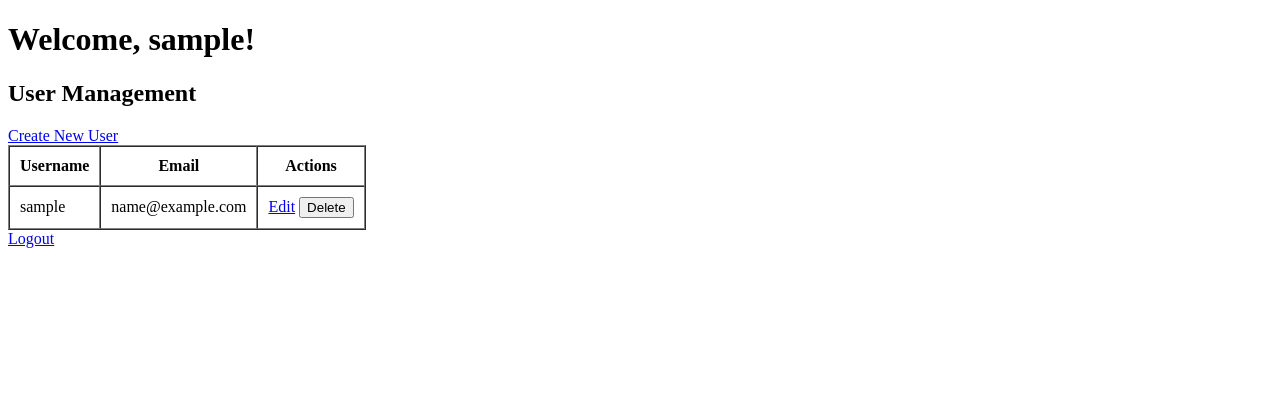
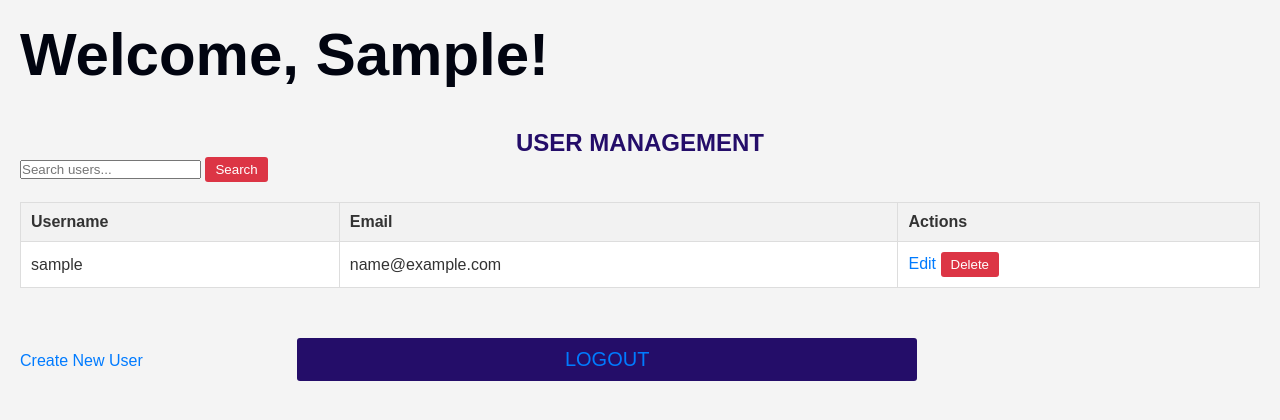
Before and after one commit to deepi-del/week_six_login_page, a Django app: page /accounts/admin-home/ in a window 1280 px wide. Shown: the top 420 px of the page. Run offline with Django 5.2, Linux system fonts and the light colour scheme; the visitor is signed in with stand-in values (Sample User, id 1); data comes from the database, SQL or seed files in the repository.

Commit message:
final changes

```diff
--- a/myapp/accounts/models.py
+++ b/myapp/accounts/models.py
@@ -9,7 +9,7 @@ class CustomUser(AbstractUser):
     def __str__(self):
         return self.username
 
-# Admin Profile Model
+# Admin  Model
 class AdminProfile(models.Model):
     user = models.OneToOneField('accounts.CustomUser', on_delete=models.CASCADE)
     department = models.CharField(max_length=100, blank=True, null=True)
--- /dev/null
+++ b/myapp/accounts/static/css/admin.css
@@ -0,0 +1,81 @@
+
+* {
+    margin: 0;
+    padding: 0;
+    box-sizing: border-box;
+}
+
+body {
+    font-family: Arial, sans-serif;
+    background-color: #f4f4f4;
+    color: #333;
+    padding: 20px;
+}
+
+.welcome {
+    color: #010410;
+    text-transform: capitalize;
+    font-size: 60px;
+    margin-bottom: 40px;
+}
+.management{
+    text-transform: uppercase;
+    text-align: center;
+    color: #240d69;
+}
+table {
+    width: 100%;
+    border-collapse: collapse;
+    margin-top: 20px;
+    background-color: #fff;
+
+}
+
+th, td {
+    padding: 10px;
+    text-align: left;
+    border: 1px solid #ddd;
+}
+
+th {
+    background-color: #f2f2f2;
+}
+
+tr:hover {
+    background-color: #f1f1f1;
+}
+
+a {
+    text-decoration: none;
+    color: #007BFF;
+}
+
+a:hover {
+    text-decoration: underline;
+}
+
+button {
+    padding: 5px 10px;
+    background-color: #dc3545;
+    color: white;
+    border: none;
+    border-radius: 3px;
+    cursor: pointer;
+}
+
+button:hover {
+    background-color: #c82333;
+}
+#logoutbtn{
+    padding: 10px 20px;
+    background-color: #240d69;
+    color: white;
+    border: none;
+    border-radius: 3px;
+    cursor: pointer;
+    margin-top: 50px;
+    width: 50%;
+    margin-left: 150px;
+    text-transform: uppercase;
+    font-size: 20px;
+}
--- a/myapp/accounts/templates/admin_home.html
+++ b/myapp/accounts/templates/admin_home.html
@@ -1,17 +1,23 @@
-<!-- accounts/templates/accounts/admin_home.html -->
+{% load static %}
 <!DOCTYPE html>
 <html lang="en">
 <head>
     <meta charset="UTF-8">
     <meta name="viewport" content="width=device-width, initial-scale=1.0">
     <title>Admin Home User Management</title>
+    <link rel="stylesheet" href="{% static 'css/admin.css' %}">
 </head>
 <body>
-    <h1>Welcome, {{ user.username }}!</h1>
-    <h2>User Management</h2>
+    <h1 class="welcome">Welcome, {{ user.username|capfirst }}!</h1>
+    <h2 class="management">User Management</h2>
 
-    <a href="{% url 'create_user' %}">Create New User</a>
 
+    <form method="GET" action="{% url 'admin_home' %}" style="margin-bottom: 20px;">
+        <input type="text" name="q" placeholder="Search users..." value="{{ query|default_if_none:'' }}">
+        <button type="submit">Search</button>
+    </form>
+
+    <!-- User Table -->
     <table border="1" cellpadding="10" cellspacing="0">
         <thead>
             <tr>
@@ -27,13 +33,9 @@
                 <td>{{ user.email }}</td>
                 <td>
                     <a href="{% url 'update_user' user.id %}">Edit</a>
-
-                    <!-- DELETE USER BUTTON -->
                     <form action="{% url 'delete_user' user.id %}" method="POST" style="display:inline;">
                         {% csrf_token %}
-                        <button type="submit" onclick="return confirm('Are you sure you want to delete this user?');">
-                            Delete
-                        </button>
+                        <button type="submit" onclick="return confirm('Are you sure you want to delete this user?');">Delete</button>
                     </form>
                 </td>
             </tr>
@@ -45,6 +47,7 @@
         </tbody>
     </table>
 
-    <a href="{% url 'logout' %}">Logout</a>
+    <a href="{% url 'create_user' %}">Create New User</a>
+    <button id="logoutbtn" type="submit"><a href="{% url 'logout' %}">Logout</a></button>
 </body>
 </html>
--- a/myapp/accounts/templates/delete_user.html
+++ b/myapp/accounts/templates/delete_user.html
@@ -1,10 +1,11 @@
-<!-- accounts/templates/accounts/delete_user.html -->
+
 <!DOCTYPE html>
 <html lang="en">
 <head>
     <meta charset="UTF-8">
     <meta name="viewport" content="width=device-width, initial-scale=1.0">
     <title>Delete User</title>
+
 </head>
 <body>
     <h1>Delete User: {{ user.username }}</h1>
--- a/myapp/accounts/templates/home.html
+++ b/myapp/accounts/templates/home.html
@@ -1,3 +1,4 @@
+{% load static %}
 <!DOCTYPE html>
 <html lang="en">
 <head>
--- a/myapp/accounts/templates/update_user.html
+++ b/myapp/accounts/templates/update_user.html
@@ -1,10 +1,12 @@
-<!-- accounts/templates/accounts/update_user.html -->
+{% load static %}
 <!DOCTYPE html>
 <html lang="en">
 <head>
     <meta charset="UTF-8">
     <meta name="viewport" content="width=device-width, initial-scale=1.0">
     <title>Update User</title>
+    <link rel="stylesheet" href="{% static 'css/style.css' %}">
+
 </head>
 <body>
     <h1>Update User: {{ user.username }}</h1>
--- a/myapp/accounts/views.py
+++ b/myapp/accounts/views.py
@@ -1,48 +1,68 @@
-# accounts/views.py
+
 from django.shortcuts import render, redirect,get_object_or_404
 from django.contrib.auth import login,logout,authenticate
 from django.contrib.auth.forms import AuthenticationForm
 from django.contrib.auth.decorators import login_required
 from .forms import CustomUserCreationForm
 from .models import CustomUser
+from django.views.decorators.cache import never_cache
+from django.views.decorators.cache import cache_control
+
 
 def signup_view(request):
-    form = CustomUserCreationForm()  # Default form initialization
+    #  away from the signup page
+    if request.user.is_authenticated:
+        return redirect('home' if not request.user.is_superuser else 'admin_home')
 
-    if request.method == 'POST':
-        form = CustomUserCreationForm(request.POST)  # Reinitialize with POST data
-        if form.is_valid():
-            user = form.save()
-            login(request, user)  # Log the user in after signup
-            return redirect('login')  # Ensure this URL name matches your URL patterns
-        else:
-            # Print form errors for debugging
-            print("Form errors:", form.errors)  # Now this will always have a value
+    #  form
+    form = CustomUserCreationForm(request.POST or None)
+    if request.method == 'POST' and form.is_valid():
+        user = form.save()
+        login(request, user)
+        return redirect('home' if not user.is_superuser else 'admin_home')
 
     return render(request, 'signup.html', {'form': form})
+
+@never_cache
 def login_view(request):
-    if request.method == 'POST':
-        form = AuthenticationForm(request, data=request.POST)
-        if form.is_valid():
-            user = form.get_user()
-            login(request, user)
-            if user.is_superuser:
-                return redirect('admin_home')
-            return redirect('home')  # Adjust the redirect as per your URLs
-    else:
-        form = AuthenticationForm()
+    # Redirect already
+    if request.user.is_authenticated:
+        return redirect('admin_home' if request.user.is_superuser else 'home')
+
+    #  login form
+    form = AuthenticationForm(request, data=request.POST or None)
+    if request.method == 'POST' and form.is_valid():
+        user = form.get_user()
+        login(request, user)
+        #  after login
+        return redirect('admin_home' if user.is_superuser else 'home')
+
     return render(request, 'login.html', {'form': form})
 
-@login_required
+
+
+@cache_control(no_cache=True, must_revalidate=True, no_store=True)
+@never_cache
+@login_required(login_url='login')
+
 def home_view(request):
      if request.user.is_superuser:
-        return redirect('admin_home')  # Redirect to admin home
+        return redirect('admin_home')
      return render(request, 'home.html', {'user': request.user})
-@login_required
+
+@cache_control(no_cache=True, must_revalidate=True, no_store=True)
+@never_cache
+@login_required(login_url='login')
 def admin_home_view(request):
-    users = CustomUser.objects.all()
+    query = request.GET.get('q')
+    if query:
+        users = CustomUser.objects.filter(username__icontains=query)
+    else:
+        users = CustomUser.objects.all()
+
     return render(request, 'admin_home.html', {'users': users, 'user': request.user})
-@login_required
+
+@never_cache
 def create_user_view(request):
     if request.method == 'POST':
         form = CustomUserCreationForm(request.POST)
@@ -52,7 +72,8 @@ def create_user_view(request):
     else:
         form = CustomUserCreationForm()
     return render(request, 'create_user.html', {'form': form})
-@login_required
+
+@never_cache
 def update_user_view(request, user_id):
     user = get_object_or_404(CustomUser, id=user_id)
     if request.method == 'POST':
@@ -63,7 +84,8 @@ def update_user_view(request, user_id):
     else:
         form = CustomUserCreationForm(instance=user)
     return render(request, 'update_user.html', {'form': form, 'user': user})
-@login_required
+
+@never_cache
 def delete_user_view(request, user_id):
     user = get_object_or_404(CustomUser, id=user_id)
     if request.method == 'POST':
@@ -71,6 +93,11 @@ def delete_user_view(request, user_id):
         print(f"User with ID {user_id} deleted.")
         return redirect('admin_home')
     return render(request, 'delete_user.html')
+
+@cache_control(no_cache=True, must_revalidate=True, no_store=True)
+@never_cache
+@login_required(login_url='login')
 def logout_view(request):
     logout(request)
-    return redirect('login')  # Adjust the redirect as per your URLs
+    request.session.flush()
+    return redirect('login')
```
Also changed, not shown: myapp/accounts/admin.py (+4 -4 lines), myapp/accounts/forms.py (+13 -1 lines), myapp/accounts/static/css/signup.css (added, +101 -0 lines), myapp/accounts/static/css/style.css (+43 -37 lines), myapp/accounts/templates/create_user.html (+8 -2 lines), myapp/accounts/templates/login.html (+11 -1 lines), myapp/accounts/templates/signup.html (+4 -4 lines), myapp/myapp/settings.py (+13 -1 lines), 2 other files.
